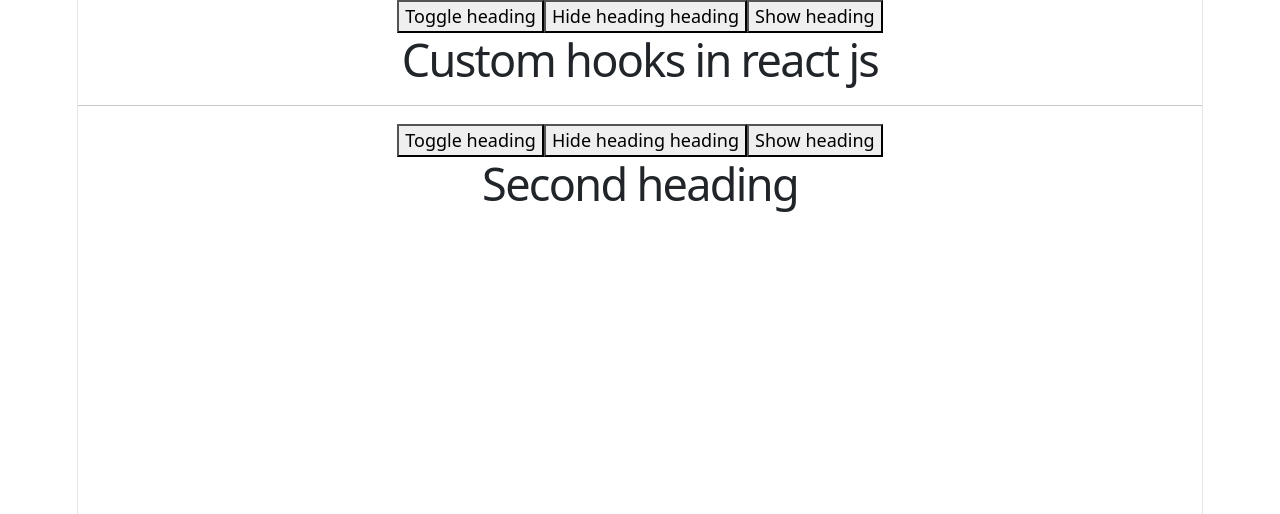
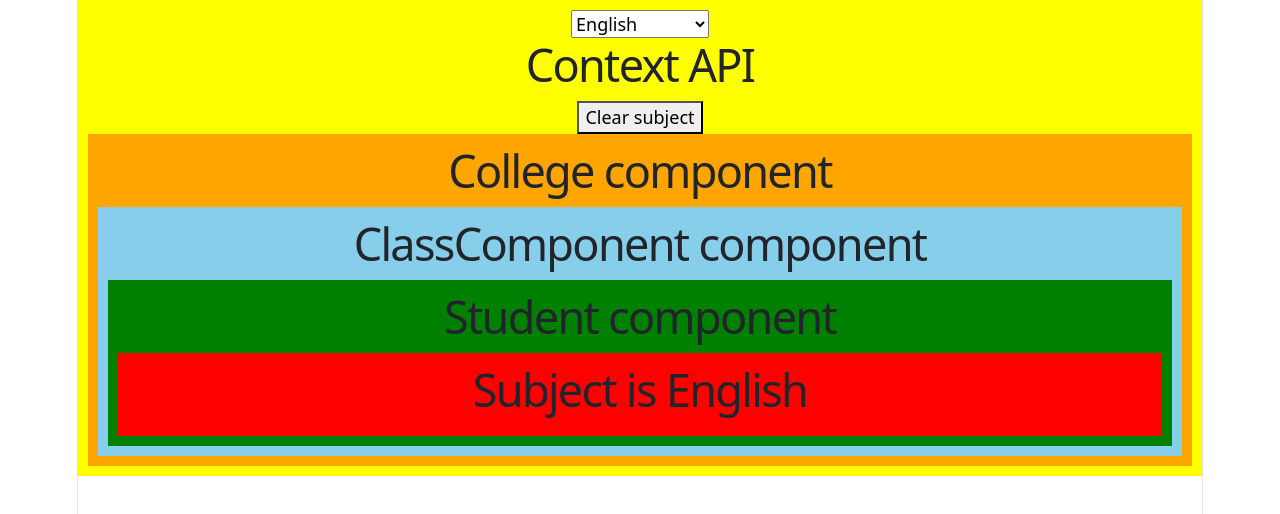
Before and after one commit to codewithnill/reactjs_19_by_code_step_by_step, a React (Vite) app in the folder main/react-blog/: page / in a window 1280 px wide. Shown: the top 514 px of the page. Built offline with nearby package versions, Linux system fonts and the light colour scheme.

Commit message:
context api.

```diff
--- a/main/react-blog/src/App.jsx
+++ b/main/react-blog/src/App.jsx
@@ -1,29 +1,28 @@
-import useToggle from "./useToggle"
+import College_for_contextAPI from "./College_for_contextAPI";
+import { SubjectContext } from "./contextData";
+import { useState } from "react";
 
 function App() {
 
-  const [value,toggleValue]=useToggle(true)
-  const [data,setData]=useToggle(true)
-  // console.log("val-----",value);
+  const [subject,setSubject]=useState('English')
 
   return (
-    <div>
-      <button onClick={toggleValue}>Toggle heading</button>
-      <button onClick={()=>toggleValue(false)}>Hide heading heading</button>
-      <button onClick={()=>toggleValue(true)}>Show heading</button>
+    <div style={{backgroundColor:'yellow',padding:10}}>
+      {/* <h1>Context API</h1>
+      <College_for_contextAPI/> */}
 
-      {
-        value?<h1>Custom hooks in react js</h1>:null
-      }
+      <SubjectContext.Provider value={subject}>
+        <select value={subject} onChange={(event)=>setSubject(event.target.value)}>
+          <option value="">Select subject</option>
+          <option value="Maths">Maths</option>
+          <option value="History">History</option>
+          <option value="English">English</option>
+        </select>
 
-
-      <hr></hr>
-      <button onClick={setData}>Toggle heading</button>
-      <button onClick={()=>setData(false)}>Hide heading heading</button>
-      <button onClick={()=>setData(true)}>Show heading</button>
-      {
-        data?<h1>Second heading</h1>:null
-      }
+        <h1>Context API</h1>
+        <button onClick={()=>setSubject('')}>Clear subject</button>
+        <College_for_contextAPI/>
+      </SubjectContext.Provider>
 
     </div>
   );
--- /dev/null
+++ b/main/react-blog/src/ClassComponent.jsx
@@ -0,0 +1,16 @@
+import Student_for_contextAPI from "./Student_for_contextAPI";
+
+function ClassComponent() {
+
+
+
+  return (
+    <div style={{backgroundColor:'skyblue',padding:10}}>
+      <h1>ClassComponent component</h1>
+      <Student_for_contextAPI/>
+    </div>
+  );
+}
+
+
+export default ClassComponent;
--- /dev/null
+++ b/main/react-blog/src/College_for_contextAPI.jsx
@@ -0,0 +1,16 @@
+import ClassComponent from "./ClassComponent";
+
+function College_for_contextAPI() {
+
+
+
+  return (
+    <div style={{backgroundColor:'orange',padding:10}}>
+      <h1>College component</h1>
+      <ClassComponent/>
+    </div>
+  );
+}
+
+
+export default College_for_contextAPI;
--- /dev/null
+++ b/main/react-blog/src/Student_for_contextAPI.jsx
@@ -0,0 +1,16 @@
+import Subject from "./Subject";
+
+function Student_for_contextAPI() {
+
+
+
+  return (
+    <div style={{backgroundColor:'green',padding:10}}>
+      <h1>Student component</h1>
+      <Subject/>
+    </div>
+  );
+}
+
+
+export default Student_for_contextAPI;
--- /dev/null
+++ b/main/react-blog/src/Subject.jsx
@@ -0,0 +1,16 @@
+import { SubjectContext } from "./contextData";
+import { useContext } from "react";
+
+function Subject() {
+
+  const subject=useContext(SubjectContext)
+
+  return (
+    <div style={{backgroundColor:'red',padding:10}}>
+      <h1>Subject is {subject}</h1>
+    </div>
+  );
+}
+
+
+export default Subject;
--- /dev/null
+++ b/main/react-blog/src/contextData.jsx
@@ -0,0 +1,3 @@
+import { createContext } from "react";
+
+export const SubjectContext=createContext("Physics")
```
